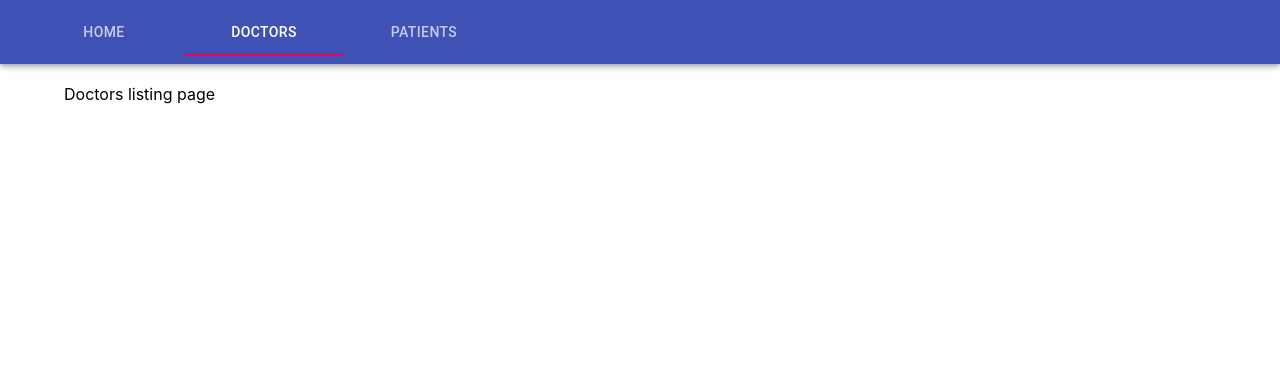
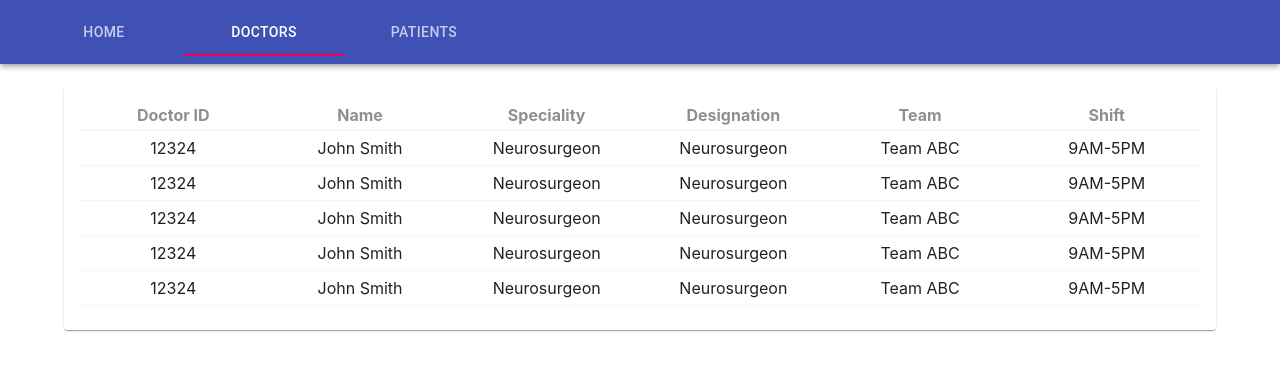
Before and after one commit to light-hms/light-hms-ui, a React (Create React App) app: page /doctors in a window 1280 px wide. Shown: the top 370 px of the page. Built offline with nearby package versions, Linux system fonts and the light colour scheme.

Commit message:
Nikshep & Pujith | Show list of doctors in tabular view

```diff
--- a/package.json
+++ b/package.json
@@ -13,6 +13,7 @@
     "react-router": "^5.1.2",
     "react-router-dom": "^5.1.2",
     "react-scripts": "3.4.1",
+    "react-table": "^6.10.3",
     "yup": "^0.28.3"
   },
   "scripts": {
--- a/src/App.css
+++ b/src/App.css
@@ -1,7 +1,34 @@
+/*Overall app styling BEGINS*/
 .app-container {
   margin: 0 auto;
   width: 90%;
 }
+/*Overall app styling ENDS*/
+
+/*Custom table styling BEGINS*/
+.app-table .column-center {
+  display: flex;
+  justify-content: center;
+}
+
+.ReactTable {
+  border: none !important;
+}
+
+.ReactTable .rt-thead.-header {
+  box-shadow: none !important;
+  border-bottom: solid 1px #e4e4e4;
+  opacity: 0.5;
+  font-weight: bold;
+}
+
+.ReactTable .rt-tbody .rt-tr-group,
+.ReactTable .rt-thead .rt-th,
+.ReactTable .rt-thead .rt-td,
+.ReactTable .rt-tbody .rt-td {
+  border: none !important;
+}
+/*Custom table styling ENDS*/
 
 .form-field-error {
   color: red;
--- /dev/null
+++ b/src/components/common/Table.jsx
@@ -0,0 +1,50 @@
+import React from 'react';
+import 'react-table/react-table.css';
+import ReactTable from 'react-table';
+import Card from '@material-ui/core/Card';
+import CardContent from '@material-ui/core/CardContent';
+
+const ReactTableWrapper = (props) => {
+  const {children} = props;
+
+  const getTrProps = (state, rowInfo) => {
+    if (rowInfo) {
+      return {
+        style: {
+          borderBottom: '1px',
+          borderBottomColor: '#f5f5f5',
+          borderBottomStyle: 'solid',
+          textAlign: 'center',
+        },
+      };
+    }
+    return {};
+  };
+
+  return React.useMemo(() => (
+    <Card>
+      <CardContent>
+        <ReactTable
+          className="app-table"
+          getTrProps={getTrProps}
+          {...props}
+        >
+          {children}
+        </ReactTable>
+      </CardContent>
+    </Card>
+  ), [props.data]);
+};
+
+const withoutPagination = (WrappedTable) => (props) => {
+  const {data} = props;
+  const dataSize = (data && data.length) || 5;
+  return <WrappedTable pageSize={dataSize} showPagination={false} {...props} />;
+};
+
+const withPagination = (WrappedTable) => (props) => <WrappedTable showPagination manual {...props} />;
+
+const Table = withoutPagination(ReactTableWrapper);
+export const PaginatedTable = withPagination(ReactTableWrapper);
+
+export default Table;
--- a/src/components/doctors/DoctorsListingPage.jsx
+++ b/src/components/doctors/DoctorsListingPage.jsx
@@ -1,9 +1,87 @@
 import React from 'react';
+import Table from "../common/Table";
+
+const columns = [
+  {
+    Header: 'Doctor ID',
+    accessor: 'id',
+    filterable: false,
+  },
+  {
+    Header: 'Name',
+    accessor: 'name',
+    filterable: false,
+  },
+  {
+    Header: 'Speciality',
+    accessor: 'speciality',
+    filterable: false,
+  },
+  {
+    Header: 'Designation',
+    accessor: 'designation',
+    filterable: false,
+  },
+  {
+    Header: 'Team',
+    accessor: 'team',
+    filterable: false,
+  },
+  {
+    Header: 'Shift',
+    accessor: 'shift',
+    filterable: false,
+  }
+];
+
+const data = [
+  {
+    id: '12324',
+    name: 'John Smith',
+    speciality: 'Neurosurgeon',
+    designation: 'Neurosurgeon',
+    team: 'Team ABC',
+    shift: '9AM-5PM'
+  },
+  {
+    id: '12324',
+    name: 'John Smith',
+    speciality: 'Neurosurgeon',
+    designation: 'Neurosurgeon',
+    team: 'Team ABC',
+    shift: '9AM-5PM'
+  },
+  {
+    id: '12324',
+    name: 'John Smith',
+    speciality: 'Neurosurgeon',
+    designation: 'Neurosurgeon',
+    team: 'Team ABC',
+    shift: '9AM-5PM'
+  },
+  {
+    id: '12324',
+    name: 'John Smith',
+    speciality: 'Neurosurgeon',
+    designation: 'Neurosurgeon',
+    team: 'Team ABC',
+    shift: '9AM-5PM'
+  },
+  {
+    id: '12324',
+    name: 'John Smith',
+    speciality: 'Neurosurgeon',
+    designation: 'Neurosurgeon',
+    team: 'Team ABC',
+    shift: '9AM-5PM'
+  },
+];
 
 const DoctorsListingPage = () => (
-  <div>
-    Doctors listing page
-  </div>
+  <Table
+    columns={columns}
+    data={data}
+  />
 );
 
 export default DoctorsListingPage;
```
Also changed, not shown: 1 other file (tests, documents, lock files or other folders).
